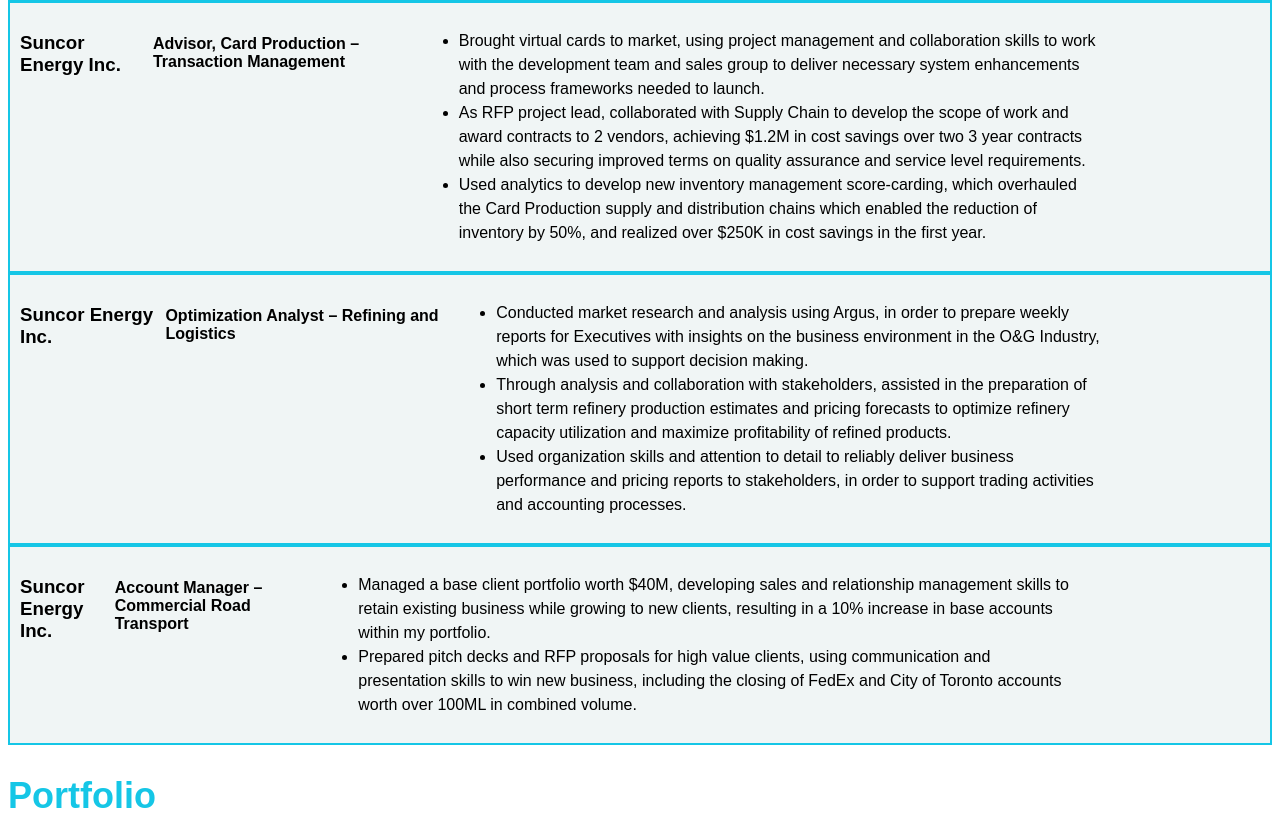
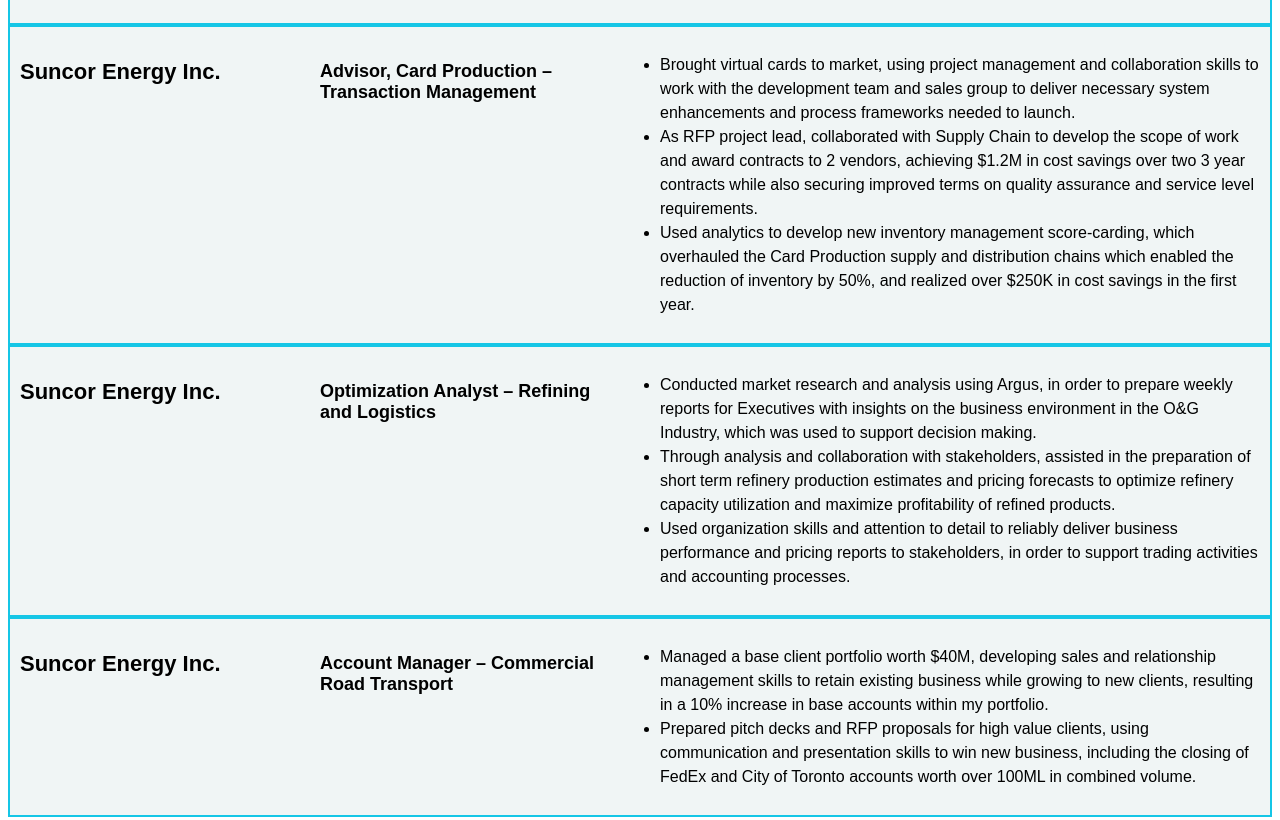
Before and after one commit to jasongrossman/Weekly-Challenge2, a plain HTML site: page index.html in a window 1280 px wide. Shown: the part 916-1736 px from the top of the page. Drawn offline with Linux system fonts and the light colour scheme.

Commit message:
realigned work experience

```diff
--- a/assets/CSS/stylesheet.css
+++ b/assets/CSS/stylesheet.css
@@ -112,18 +112,24 @@ header h1{
     background-color: var(--tertiary-color);
 }
 
+.role ul {
+    width: 100%;
+}
+
 .role ul li {
-    width: 80%;
+    width: 100%;
     line-height: 1.5;
     flex-wrap: wrap;
 }
 
 .company {
-    width: 25%;
+    width: 50%;
+    font-size: 22px;
 }
 
 .position {
     width: 50%;
+    font-size: 18px;
 }
 
 .work {
--- a/index.html
+++ b/index.html
@@ -116,8 +116,8 @@
                 </ul>
         </div>
         <div class="role">
-                <h3>Suncor Energy Inc.</h3>
-                <h4>Account Manager – Commercial Road Transport</h4>
+                <h3 class="company">Suncor Energy Inc.</h3>
+                <h4 class="position">Account Manager – Commercial Road Transport</h4>
                 <ul>
                     <li>
                         Managed a base client portfolio worth $40M, developing sales and relationship management skills to retain existing
```
